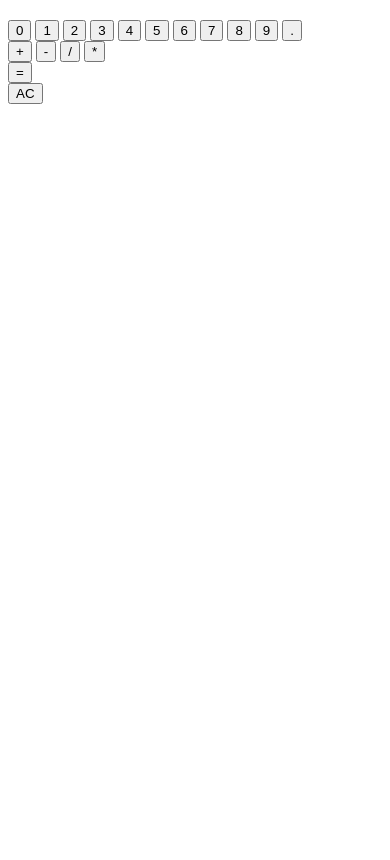
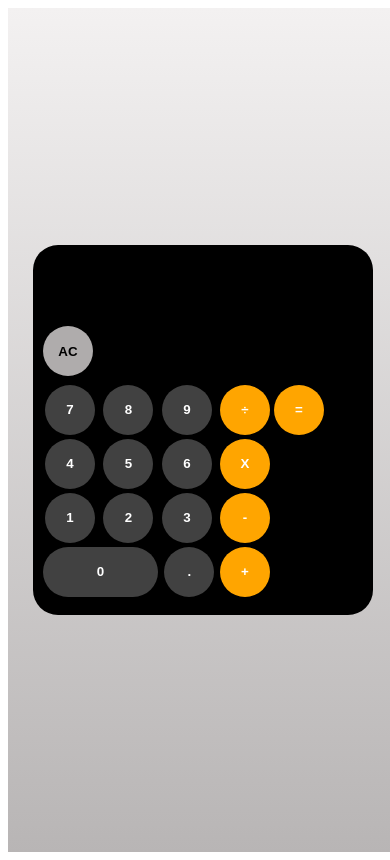
Before and after one commit to joriordan332/calculator, a plain HTML site: page index.html in a window 390 px wide. Drawn offline with Linux system fonts and the light colour scheme.

Commit message:
CSS properties added & decimal eventListener added
CSS styles added so that calculator looks like an iPhone calculator
Decimal eventListener added so that a user can only input a decimal once as the specs want

```diff
--- a/index.html
+++ b/index.html
@@ -8,32 +8,36 @@
     <link rel="stylesheet" href="style.css">
   </head>
   <body>
-    <h2 class="display"></h2>
+    <div class="background">
+      <div class="calculator">
+        <div class="display"> </div>
+        <span class="clear">
+          <button class="clearButton">AC</button>
+        </span>
+        <div class="numbers">
+          <button class="seven" value="7">7</button>
+          <button class="eight" value="8">8</button>
+          <button class="nine" value="9">9</button>
+          <button class="four" value="4">4</button>
+          <button class="five" value="5">5</button>
+          <button class="six" value="6">6</button>
+          <button class="one" value="1">1</button>
+          <button class="two" value="2">2</button>
+          <button class="three" value="3">3</button>
+          <button class="zero" value="0">0</button>
+          <button class="decimal" value=".">.</button>
+        </div>
 
-    <div class="numbers">
-      <button value="0">0</button>
-      <button value="1">1</button>
-      <button value="2">2</button>
-      <button value="3">3</button>
-      <button value="4">4</button>
-      <button value="5">5</button>
-      <button value="6">6</button>
-      <button value="7">7</button>
-      <button value="8">8</button>
-      <button value="9">9</button>
-      <button value=".">.</button>
-    </buttons>
-    <div class="operators">
-      <button id="plus" value="+">+</button>
-      <button id="minus" value="-">-</button>
-      <button value="/">/</button>
-      <button value="*">*</button>
-    </div>
-    <div class="equalsButton">
-      <button id="equals" value="=">=</button>
-    </div>
-    <div class="clear">
-      <button>AC</button>
+        <div class="operators">
+          <button class="divide" value="/">÷</button>
+          <button class="times" value="*">X</button>
+          <button class="minus" value="-">-</button>
+          <button class="plus"  value="+">+</button>
+        </div>
+        <div class="equalsButton">
+          <button class="equals" id="equals" value="=">=</button>
+        </div>
+      </div>
     </div>
 	<script src="index.js"></script>
   </body>
--- a/index.js
+++ b/index.js
@@ -1,33 +1,34 @@
 const numbers = document.querySelectorAll('.numbers');
 const display = document.querySelector('.display');
 const operators = document.querySelectorAll('.operators');
-const equalsButton = document.querySelector('.equalsButton')
-const clear = document.querySelector('.clear')
+const equalsButton = document.querySelector('.equalsButton');
+const clear = document.querySelector('.clear');
+const decimal = document.querySelector('.decimal')
 
 let displayResult = "";
-let num1 = "";
-let num2 = "";
+let currentNum = "";
+let previousNum = "";
 let operator = "";
+
 
 //event listener that displays the numbers clicked on the calculator display apart from the operator buttons
 numbers.forEach(button => {
   button.addEventListener('click', (event) => {
-    if (event.target.value == '+' || event.target.value == '-' || event.target.value == '/' || event.target.value == '*' || event.target.value == '=') {
+    if (event.target.value == '+' || event.target.value == '-' || event.target.value == '/' || event.target.value == '*' || event.target.value == '=' || event.target.value == '.'  ) {
     return false
-  } if (num1 !== null && num1 !== '') { // if the variable num1 isn't empty then clear the textContent for the next number
-      display.textContent = "";
+  } if (currentNum !== null && currentNum !== '' && display.textContent.length <= 8) { // if the variable currentNum isn't empty then clear the textContent for the next number
       displayResult = display.textContent += event.target.value;
-  } if (num1 != "" && operator != "") { // if num1 & the operator has a value then num2 is assigned the value of the displayResult
-      num2 = displayResult
-  } if (num1 == null || num1 == ''){  // if num1 doesn't have a value then the textContent is whichever button is clicked
+  } if (currentNum != "" && operator != "") { // if currentNum & the operator has a value then previousNum is assigned the value of the displayResult
+      previousNum = displayResult
+  } if (currentNum == null || currentNum == '' && display.textContent.length <= 8){  // if currentNum doesn't have a value then the textContent is whichever button is clicked
       displayResult = display.textContent += event.target.value;
-  } if (num1 === "0" && operator === "/") { // if user tries to divide 0 by anything display a snarky error message
-    alert("Nice try");
-    num1 = "";
+  } if (operator === "/" && previousNum === "0" ) { // if user tries to divide 0 by anything display a snarky error message
+    alert("You can't divide by zero");
+    currentNum = "";
+    previousNum = ""
     operator = "";
     display.textContent = "";
   }
-
   });
 });
 
@@ -35,67 +36,78 @@ operators.forEach(button => {
   button.addEventListener('click', (event) => {
     if (display.textContent === '') { //if an operator is clicked before a value is put in the text box no value is assigned to the variable
       return false;
-    } if (operator === "" && displayResult != "") { // if an operator button is clicked and operator is empty and displayResult isn't empty then num1 is assigned the same value as displayResult
-        num1 = displayResult;
-    } if (num1 != "" && operator != "" && num2 != "") {
-        num1 = display.textContent = (operate(operator, num1, num2))
+    } if (operator === "" && displayResult != "") { // if an operator button is clicked and operator is empty and displayResult isn't empty then currentNum is assigned the same value as displayResult
+        currentNum = displayResult;
+    } if (currentNum != "" && operator != "" && previousNum != "") {
+        currentNum = display.textContent = (operate(operator, currentNum, previousNum))
     }
       operator = event.target.value;
+      display.textContent = "";
    })
 })
 
 equalsButton.addEventListener('click', (event) => {
   if (operator === "") {
     displayResult = display.textContent
-  } if (num1 != "" && operator != "" && num2 != "") {
-  num2 = displayResult
-  display.textContent = (operate(operator, num1, num2)).toFixed(2)
-  console.log(operate(operator, num1, num2))
+  } if (currentNum != "" && operator != "" && previousNum != "") {
+  previousNum = displayResult
+  display.textContent = (operate(operator, currentNum, previousNum)).toFixed(2)
+  console.log(operate(operator, currentNum, previousNum))
   }
 })
 
 clear.addEventListener('click', (event) => {
   display.textContent  = "";
-  num1 = "";
-  num2 = "";
+  currentNum = "";
+  previousNum = "";
   operator = "";
 })
 
+decimal.addEventListener("click", () => {
+  addDecimal();
+});
+
+function addDecimal() {
+  if (!display.textContent.includes(".")) {
+    display.textContent += "."
+ }
+}
+
 //functions for add, subtractm multiply & divide
 function add(...addNums) {
-  let plus = addNums.reduce ((num1, num2) => (num1 + num2))
+  let plus = addNums.reduce ((currentNum, previousNum) => (currentNum + previousNum))
   return plus
 };
 
 function subtract(...subNums) {
-  let sub = subNums.reduce((num1, num2) => (num1 - num2))
+  let sub = subNums.reduce((currentNum, previousNum) => (currentNum - previousNum))
   return sub;
 };
 
 function multiply(...multi) {
-  let times = multi.reduce((num1, num2) => (num1 * num2))
+  let times = multi.reduce((currentNum, previousNum) => (currentNum * previousNum))
   return times;
 };
 
 function divide(...share) {
-  let division = share.reduce((num1, num2) => (num1 / num2))
+  let division = share.reduce((currentNum, previousNum) => (currentNum / previousNum))
   return division;
 };
 
 //operate function that takes an operator and 2 numbers and then calls one of the above functions on the numbers
-function operate(operator, num1, num2){
+function operate(operator, currentNum, previousNum){
   switch(operator) {
     case '+':
-      return add(+num1, +num2);
+      return add(+currentNum, +previousNum);
       break;
     case '-':
-      return subtract(num1, num2);
+      return subtract(currentNum, previousNum);
       break;
     case '*':
-      return multiply(num1, num2);
+      return multiply(currentNum, previousNum);
       break;
     case '/':
-      return divide(num1, num2);
+      return divide(currentNum, previousNum);
       break;
   }
 };
--- a/style.css
+++ b/style.css
@@ -0,0 +1,96 @@
+.background {
+  width: 100vw;
+  height: 100vh;
+  background: linear-gradient(#f3f1f1, #b8b5b5);
+  display: flex;
+  justify-content: center;
+  align-items: center;
+  flex-direction: column;
+
+}
+.calculator {
+  display: flex;
+  flex-wrap: wrap;
+  flex-direction: row;
+  width: 320px;
+  height: 350px;
+  border-radius: 25px;
+  background-color: black;
+  font-family: sans-serif;
+  padding: 10px;
+
+
+}
+.display {
+  height: 65px;
+  width: 300px;
+  border-radius: 25px;
+  color: white;
+  text-align: right;
+  flex-direction: row-reverse;
+  align-items: flex-start;
+  font-size: 50px;
+
+}
+
+.operators {
+  display: flex;
+  flex-flow: column wrap;
+  align-content: flex-end;
+
+}
+
+.plus, .minus, .divide, .times, .equals {
+  background-color: orange;
+  color: white;
+  border: black;
+  border-radius: 50%;
+  width: 50px;
+  height: 50px;
+  font-weight: bold;
+}
+
+.numbers{
+  max-width: 175px;
+
+}
+.one, .two, .three, .four, .five, .six, .seven, .eight, .nine, .decimal {
+  background-color: rgb(65, 65, 65);
+  color: white;
+  border: black;
+  border-radius: 50%;
+  width: 50px;
+  height: 50px;
+  font-weight: bold;
+  margin: 2px;
+
+}
+
+.zero {
+  background-color: rgb(65, 65, 65);
+  color: white;
+  border-radius: 25px;
+  border: black;
+  height: 50px;
+  width: 115px;
+  font-weight: bold;
+}
+
+.clear {
+width: 150px;
+height: 50px;
+
+}
+.clearButton {
+  background-color:rgba(182, 179, 179, 0.966);
+  color: black;
+  border-radius: 50%;
+  border: black;
+  width: 50px;
+  height: 50px;
+  font-weight: bold;
+}
+
+.divide, .times, .minus, .plus, .equals {
+  margin: 2px;
+}
```
